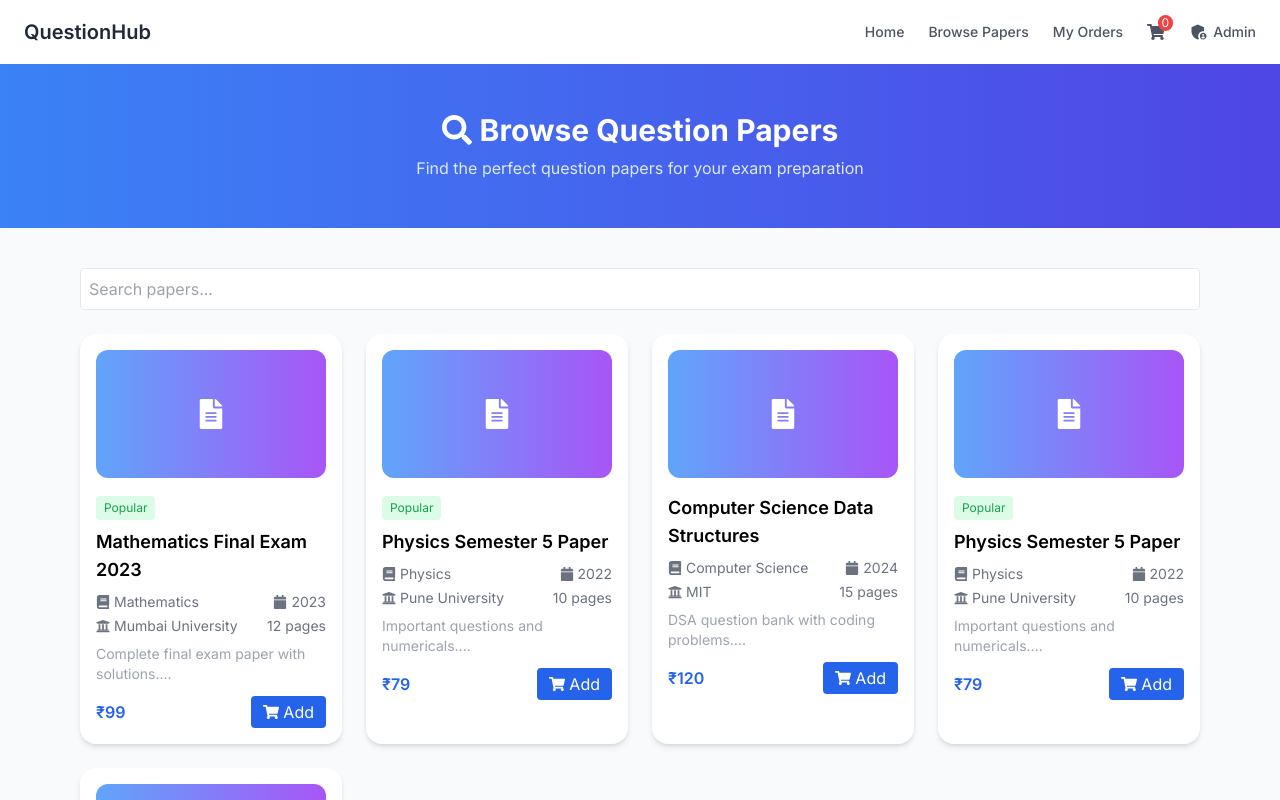
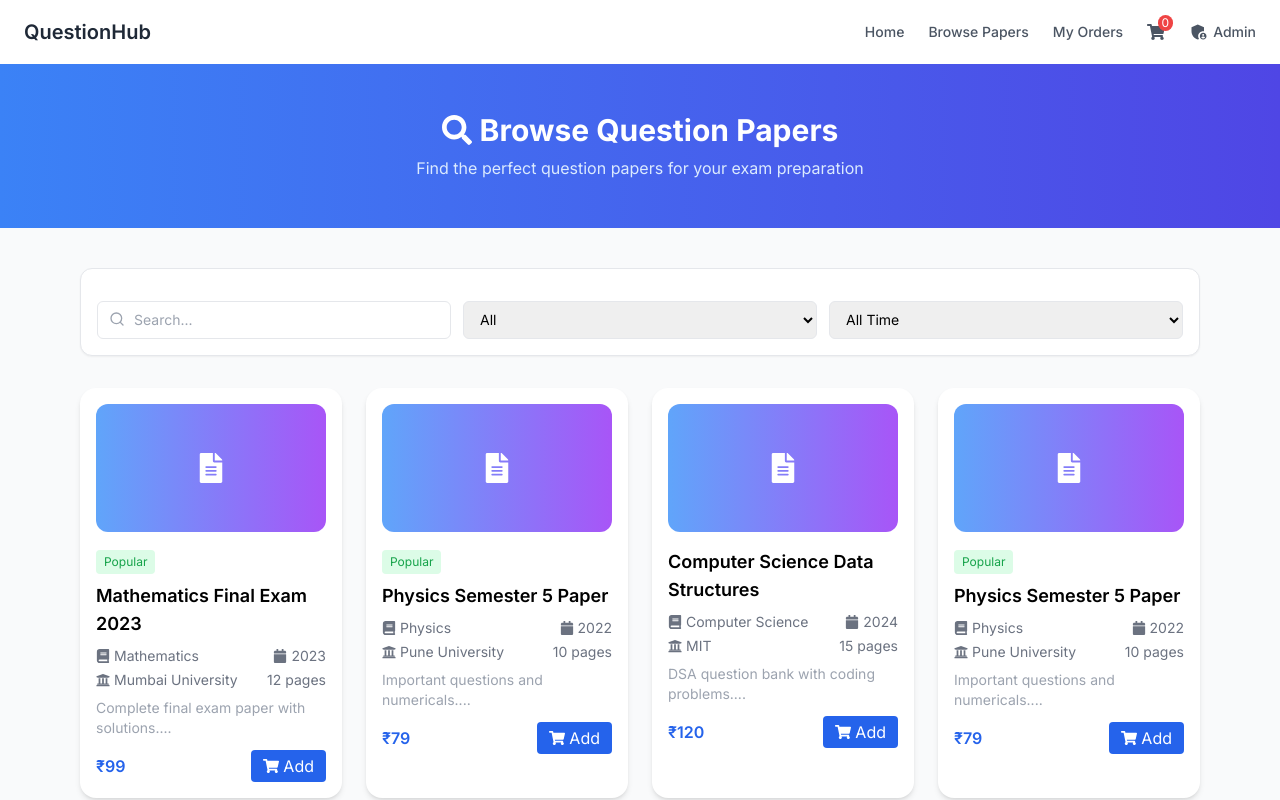
Before and after one commit to komalpawar05/question-paper-hub, a React (Vite) app: page /student/browse in a window 1280 px wide. Shown: the top 800 px of the page. Built offline with nearby package versions, Linux system fonts and the light colour scheme.

Commit message:
refactor: Clean up Browse component layout and improve code organization

```diff
--- a/src/pages/student/Browse.tsx
+++ b/src/pages/student/Browse.tsx
@@ -1,10 +1,11 @@
 import { useState } from "react";
 import PaperCard from "../../components/student/PaperCard";
-import papers, { type Paper } from "../../data/papers";
+import { type Paper } from "../../data/papers";
 import TopbarActions from "../../components/student/TopbarActions";
 import Topbar from "../../components/Topbar";
 import PageHeader from "../../components/student/PageHeader";
 import { FaSearch } from "react-icons/fa";
+import GlobalFilter from "../../components/admin/common/GlobalFilter";
 
 interface BrowseProps {
   papers: Paper[];
@@ -23,20 +24,20 @@ const Browse: React.FC<BrowseProps> = ({ papers }) => {
         title="QuestionHub"
         rightContent={<TopbarActions />}
       />
+
       <PageHeader
         title="Browse Question Papers"
         subtitle="Find the perfect question papers for your exam preparation"
         icon={<FaSearch />}
       />
-        <div className="max-w-6xl mx-auto px-4 py-10">
 
-          {/* Search */}
-          <input
-            type="text"
-            placeholder="Search papers..."
-            className="w-full border p-2 rounded mb-6 focus:outline-none focus:ring-2 focus:ring-blue-500"
-            value={search}
-            onChange={(e) => setSearch(e.target.value)}
+      <div className="max-w-6xl mx-auto px-4 py-10 space-y-8">
+
+        <GlobalFilter
+          title=""
+          showAddButton={false}
+          showDate={true}
+          showStatus={true}
         />
 
         {/* Grid */}
```
Lines whose indentation alone changed are shown as unchanged.
